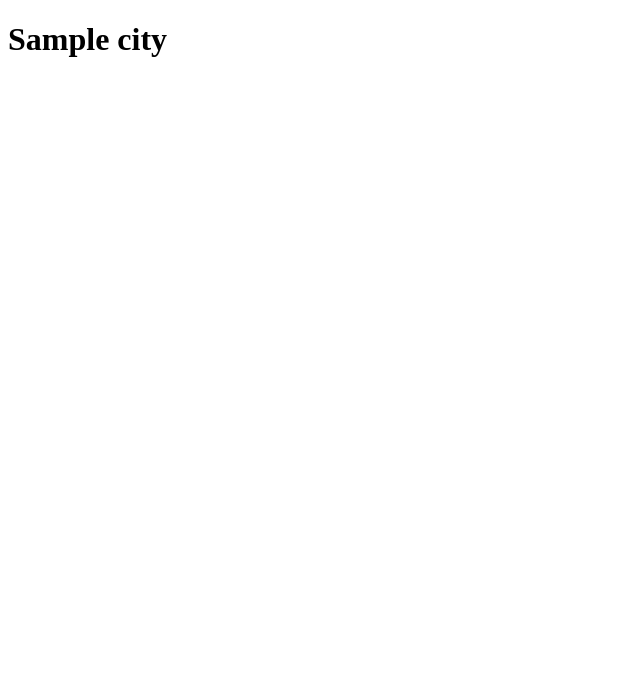
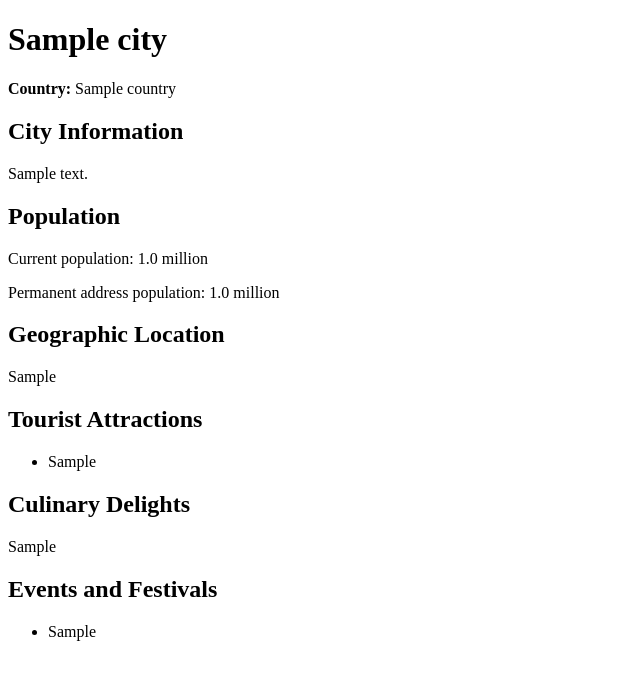
Before and after one commit to ZahariBakov/Django-projects, a Django app: page /city/1/ in a window 1280 px wide. Before the commit the part shown is almost empty. Shown: the top 680 px of the page, without its empty margins (0-640 px from the left). Run offline with Django 4.2, Linux system fonts and the light colour scheme; tables that the repository leaves empty hold one stand-in row (values such as "Sample post").

Commit message:
Update Django project 'related_dropdown'. Update 'city_details.html', 'views.py' and 'models.py'.

```diff
--- a/related_dropdown/related_dropdown/world/models.py
+++ b/related_dropdown/related_dropdown/world/models.py
@@ -1,5 +1,4 @@
 from django.db import models
-from django.utils.text import slugify
 
 
 class City(models.Model):
@@ -10,6 +9,43 @@ class City(models.Model):
     country = models.ForeignKey(
         'Country',
         on_delete=models.CASCADE,
+    )
+
+    description = models.TextField(
+        blank=True,
+        null=True,
+    )
+
+    current_population = models.FloatField(
+        blank=True,
+        null=True,
+    )
+
+    permanent_address_population = models.FloatField(
+        blank=True,
+        null=True,
+    )
+
+    geographic_location = models.CharField(
+        max_length=200,
+        blank=True,
+        null=True,
+    )
+
+    tourist_attractions = models.TextField(
+        blank=True,
+        null=True,
+        help_text="Enter tourist attractions separated by <br> tag for new lines.",
+    )
+
+    culinary_delights = models.TextField(
+        blank=True,
+        null=True,
+    )
+
+    events_and_festivals = models.TextField(
+        blank=True,
+        null=True,
     )
 
     def __str__(self):
--- a/related_dropdown/related_dropdown/world/urls.py
+++ b/related_dropdown/related_dropdown/world/urls.py
@@ -5,6 +5,6 @@ from related_dropdown.world.views import index, get_details, city_details, get_c
 urlpatterns = [
     path('', index, name='index'),
     path('get-details', get_details, name='get details'),
-    path('city/<int:pk>/', city_details, name='city_details'),
+    path('city/<int:pk>/', city_details, name='city details'),
     path('get-city-pk', get_city_pk, name='get city pk'),
 ]
--- a/related_dropdown/related_dropdown/world/views.py
+++ b/related_dropdown/related_dropdown/world/views.py
@@ -23,7 +23,15 @@ def get_details(request):
 
 def city_details(request, pk):
     city = get_object_or_404(City, pk=pk)
-    return render(request, 'city_details.html', {'city': city})
+    attractions = city.tourist_attractions.split(', ')
+    events = city.events_and_festivals.split(', ')
+
+    context = {
+        'city': city,
+        'attractions': attractions,
+        'events': events,
+    }
+    return render(request, 'city_details.html', context)
 
 
 def get_city_pk(request):
--- a/related_dropdown/templates/city_details.html
+++ b/related_dropdown/templates/city_details.html
@@ -5,9 +5,38 @@
     <meta name="viewport"
           content="width=device-width, user-scalable=no, initial-scale=1.0, maximum-scale=1.0, minimum-scale=1.0">
     <meta http-equiv="X-UA-Compatible" content="ie=edge">
-    <title>Document</title>
+    <title>{{ city.name }}</title>
 </head>
 <body>
-    <h1>{{ city }}</h1>
+    <h1>{{ city.name }}</h1>
+
+    <p><strong>Country:</strong> {{ city.country.name }}</p>
+
+    <h2>City Information</h2>
+    <p>{{ city.description }}</p>
+
+    <h2>Population</h2>
+    <p>Current population: {{ city.current_population }} million</p>
+    <p>Permanent address population: {{ city.permanent_address_population }} million</p>
+
+    <h2>Geographic Location</h2>
+    <p>{{ city.geographic_location }}</p>
+
+    <h2>Tourist Attractions</h2>
+    <ul>
+        {% for attraction in attractions %}
+            <li>{{ attraction.strip }}</li>
+        {% endfor %}
+    </ul>
+
+    <h2>Culinary Delights</h2>
+    <p>{{ city.culinary_delights }}</p>
+
+    <h2>Events and Festivals</h2>
+    <ul>
+        {% for event in events %}
+            <li>{{ event }}</li>
+        {% endfor %}
+    </ul>
 </body>
 </html>
```
Also changed, not shown: related_dropdown/related_dropdown/world/admin.py (line endings or trailing spaces), related_dropdown/related_dropdown/world/migrations/0005_city_culinary_delights_city_current_population_and_more.py (added), related_dropdown/related_dropdown/world/migrations/0006_alter_city_current_population_and_more.py (added).
